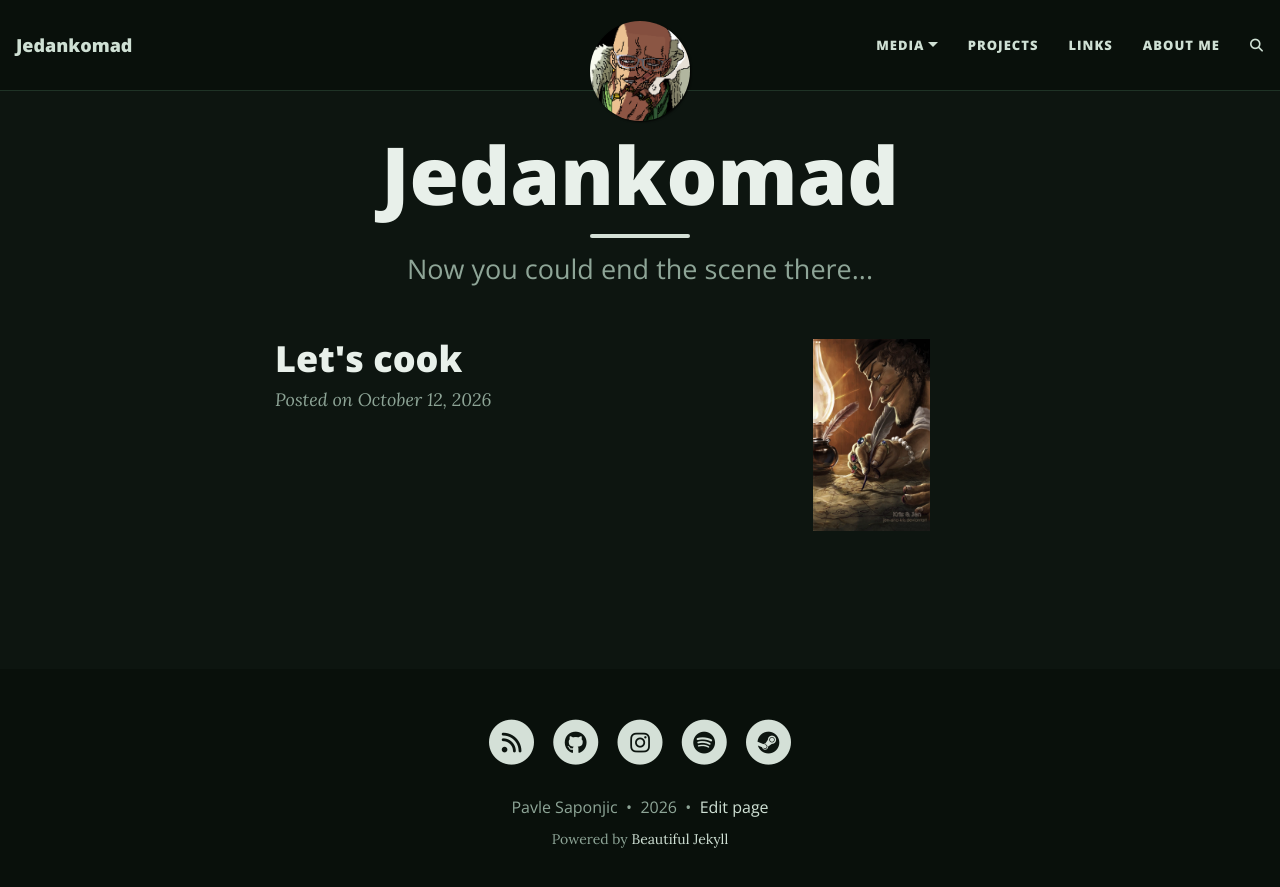
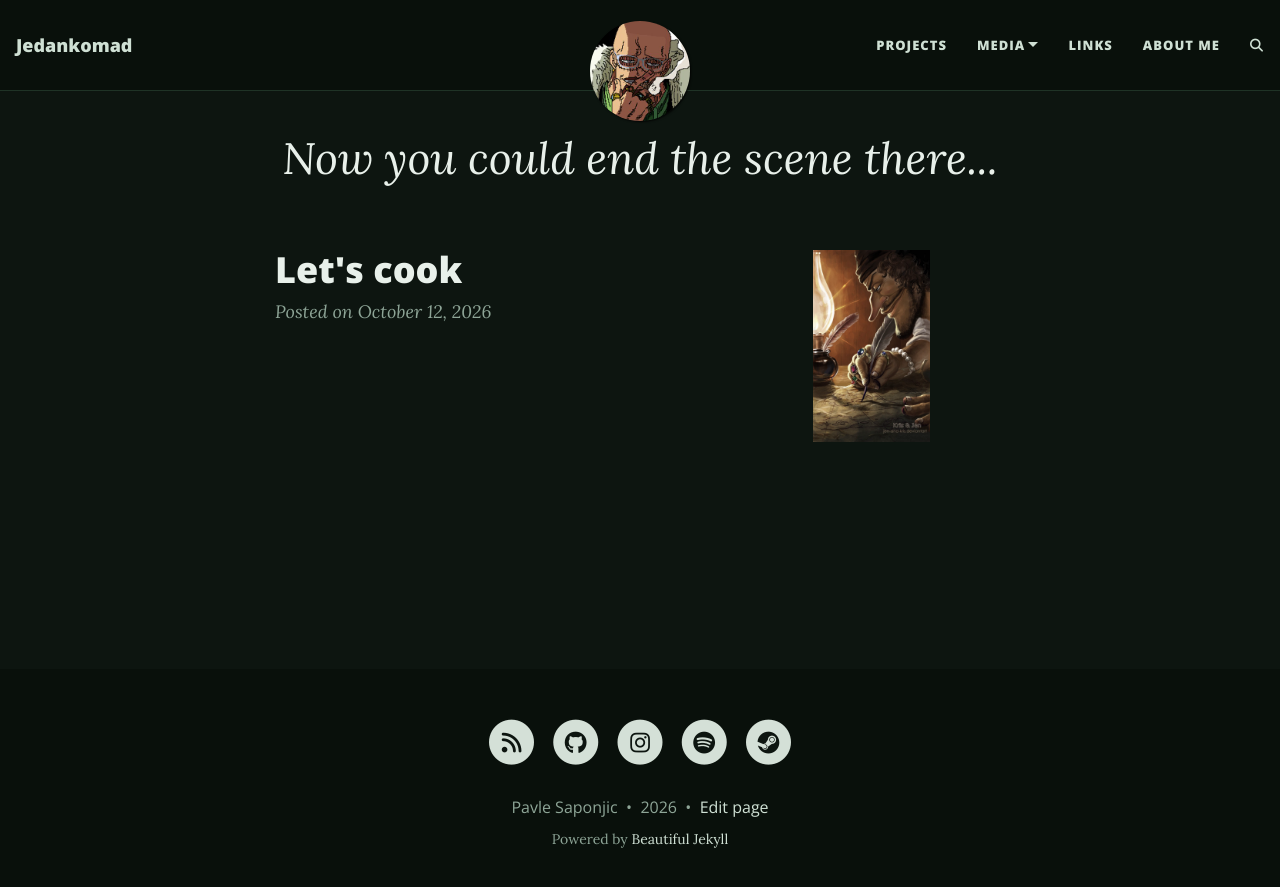
Before and after one commit to jedankomad/jedankomad.github.io, a Jekyll site: the page built from index.html, in a window 1280 px wide. Shown: the top 887 px of the page. Built offline with Jekyll 4.4.1, drawn with Linux system fonts in a browser that asks for light colours; the list of posts is cut into pages by our own code; comment, search, counter and statistics services are not loaded.

Commit message:
reorganizing...

```diff
--- a/_config.yml
+++ b/_config.yml
@@ -20,12 +20,11 @@ author: Pavle Saponjic
 ###############################################
 
 navbar-links:
+  Projects: "projects"
   Media:
     - Movies: "movies"
-    - TV Shows: "tvshows"
     - Games: "games"
     - Music: "music"
-  Projects: "projects"
   Links: "links"
   About Me: "aboutme"
 
@@ -35,7 +34,7 @@ navbar-links:
 
 # Image to show in the navigation bar - works best with a square image
 # Remove this parameter if you don't want an image in the navbar
-avatar: "/assets/img/croco.png"
+avatar: "/assets/img/croco-avatar.jpg"
 
 # By default, the image is cut into a circle. You can disable this behaviour by setting 'round-avatar: false'
 round-avatar: true
--- a/_includes/head.html
+++ b/_includes/head.html
@@ -1,6 +1,13 @@
 <head>
   <meta charset="utf-8">
   <meta name="viewport" content="width=device-width, initial-scale=1, shrink-to-fit=no">
+
+  <!-- rezervna ograničenja dok se CSS ne učita, da velike slike ne bljesnu preko ekrana -->
+  <style>
+    html { background: {{ site.page-col | default: "#FFFFFF" }}; }
+    .avatar-img { width: 100px; height: auto; }
+    .post-preview img { max-width: 12rem; max-height: 12rem; }
+  </style>
 
   {% capture pagetitle %}
     {%- if page.share-title -%}
--- a/_includes/nav.html
+++ b/_includes/nav.html
@@ -51,7 +51,7 @@
     <div class="avatar-container">
       <div class="avatar-img-border">
         <a href="{{ '/' | absolute_url }}">
-          <img alt="Navigation bar avatar" class="avatar-img" src="{{ site.avatar | relative_url }}" />
+          <img alt="Navigation bar avatar" class="avatar-img" src="{{ site.avatar | relative_url }}" width="100" height="100" />
         </a>
       </div>
     </div>
--- a/assets/css/custom-styles.css
+++ b/assets/css/custom-styles.css
@@ -29,10 +29,18 @@ hr, .post-preview { border-color: var(--line-col); }
 .navbar-custom .nav-item.dropdown .dropdown-menu .dropdown-item { color: var(--navbar-text-col); }
 .navbar-custom .nav-item.dropdown .dropdown-menu .dropdown-item:hover,
 .navbar-custom .nav-item.dropdown .dropdown-menu .dropdown-item:focus { color: var(--hover-col); background-color: var(--surface-col); }
+/* avatar ima width/height u HTML-u (da ne bljesne preko ekrana pre CSS-a); visinu vodi širina */
+.navbar-custom .avatar-container .avatar-img { height: auto; }
 .navbar-custom .navbar-toggler { border-color: var(--line-col); }
 .navbar-custom .navbar-toggler-icon { filter: invert(1); }
 
 .navbar-custom .nav-item.dropdown.show > .nav-link { color: var(--hover-col); }
+
+/* dropdown se otvara i na hover (desktop sa mišem); klik i dalje radi */
+@media (min-width: 1200px) and (hover: hover) {
+  .navbar-custom .nav-item.dropdown:hover > .dropdown-menu { display: block; }
+  .navbar-custom .nav-item.dropdown:hover > .nav-link { color: var(--hover-col); }
+}
 
 /* forme */
 input, select, textarea, .form-control {
--- a/index.html
+++ b/index.html
@@ -1,5 +1,19 @@
 ---
 layout: home
-title: Jedankomad
-subtitle: Now you could end the scene there...
+title: Now you could end the scene there...
+share-title: Jedankomad
 ---
+
+<style>
+  /* citat umesto ponovljenog imena sajta (ime je već u navbaru) */
+  .intro-header .page-heading h1 {
+    font-family: 'Lora', 'Times New Roman', serif;
+    font-style: italic;
+    font-weight: 400;
+    font-size: 2rem;
+    line-height: 1.3;
+  }
+  @media (min-width: 768px) {
+    .intro-header .page-heading h1 { font-size: 2.75rem; }
+  }
+</style>
```
Also changed, not shown: _archive/tvshows.md (renamed from pages/tvshows.md), assets/img/croco-avatar.jpg (added).
